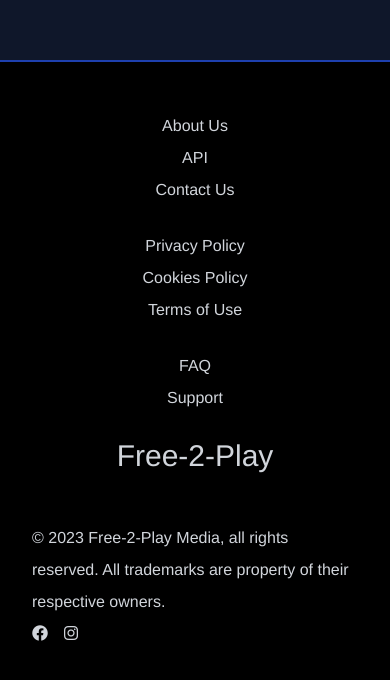
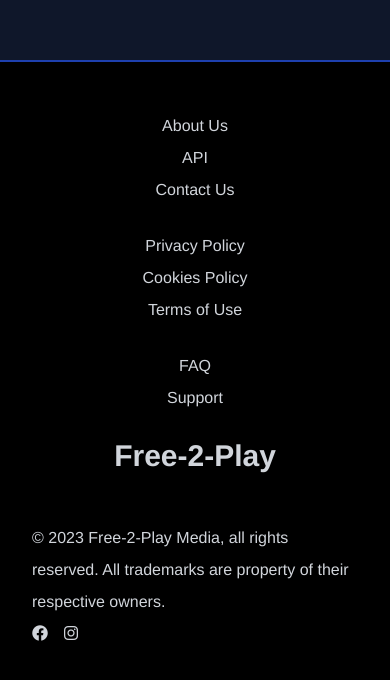
Before and after one commit to the-man2004/free-2-play, a Vue app: page / in a window 390 px wide. Shown: the part 842-1522 px from the top of the page. Built offline with nearby package versions, Linux system fonts and the light colour scheme; no server answers.

Commit message:
Added smooth scrolling.

```diff
--- a/src/App.vue
+++ b/src/App.vue
@@ -10,6 +10,10 @@ import TheFooter from "./components/TheFooter.vue";
 </script>
 
 <style>
+html {
+  scroll-behavior: smooth;
+}
+
 #app {
   font-family: Avenir, Helvetica, Arial, sans-serif;
   -webkit-font-smoothing: antialiased;
--- a/src/components/TheFooter.vue
+++ b/src/components/TheFooter.vue
@@ -27,7 +27,7 @@
           </ul>
         </div>
         <div>
-          <h2 class="text-3xl text-center md:text-right my-auto">
+          <h2 class="font-semibold text-3xl text-center md:text-right my-auto">
             Free-2-Play
           </h2>
         </div>
```
